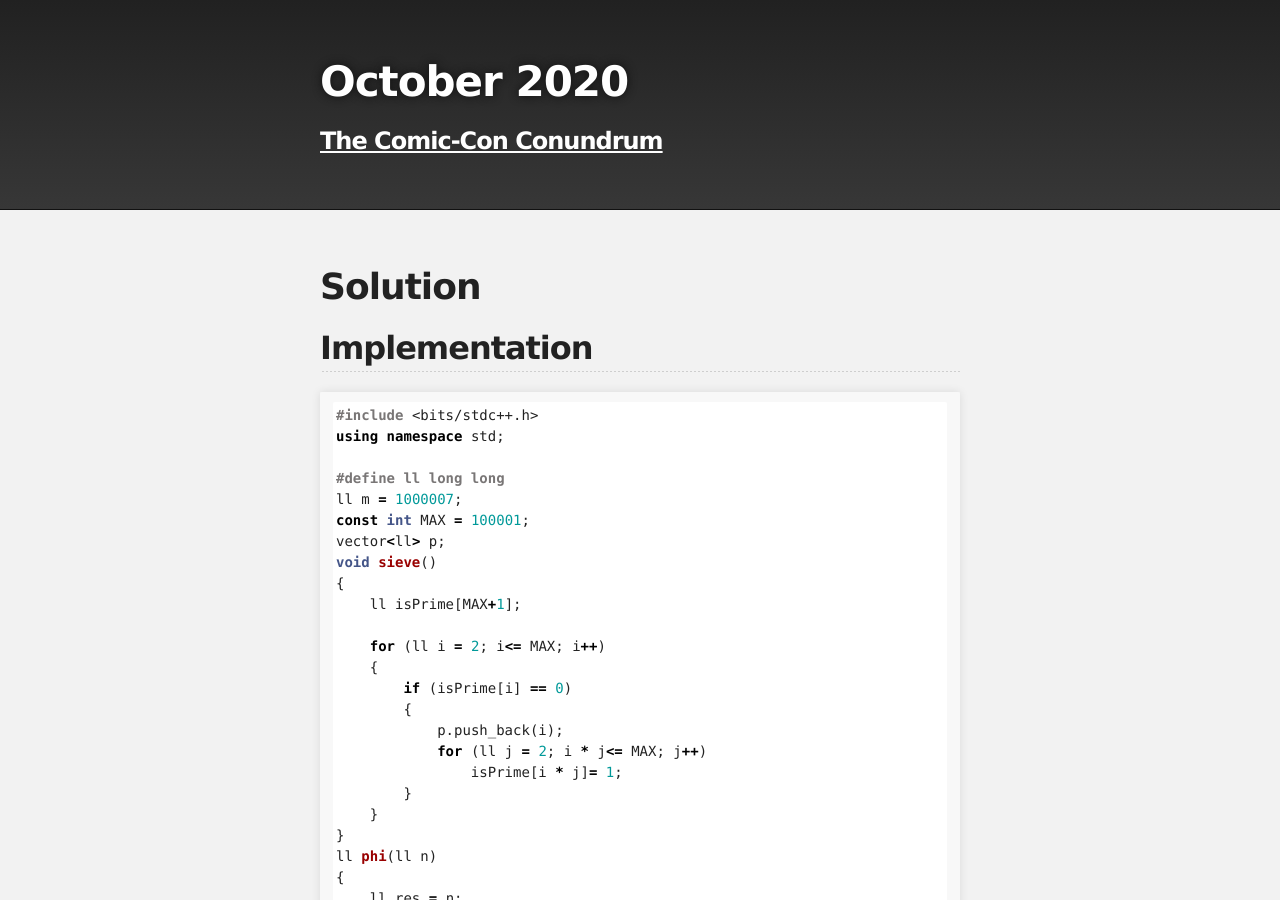
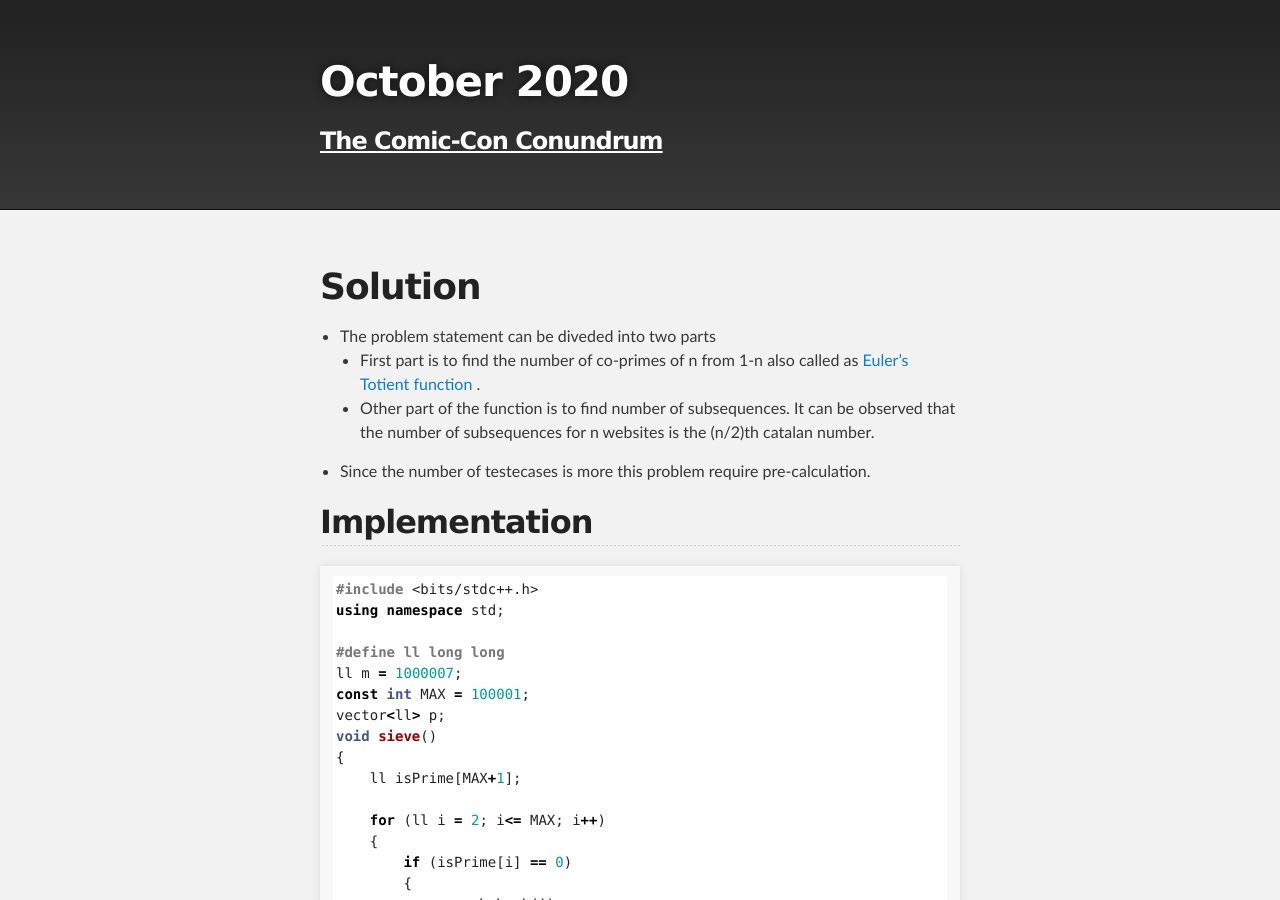
Before and after one commit to ieee-uvce-cs/ncode, a Jekyll site: the page built from editorials/October-2020/The-Comic-Con-Conundrum.md, in a window 1280 px wide and 900 px high. Built offline with Jekyll 4.4.1, drawn with Linux system fonts in a browser that asks for light colours.

````diff
--- a/editorials/October-2020/The-Comic-Con-Conundrum.md
+++ b/editorials/October-2020/The-Comic-Con-Conundrum.md
@@ -4,14 +4,17 @@ title: October 2020
 problem: The Comic-Con Conundrum
 link: https://www.hackerrank.com/contests/uvce-ncode-october-2020/challenges/q2-13
 ---
+
 # Solution
 
-
-
+- The problem statement can be diveded into two parts
+  - First part is to find the number of co-primes of n from 1-n also called as [Euler’s Totient function](/https://en.wikipedia.org/wiki/Euler%27s_totient_function) .
+  - Other part of the function is to find number of subsequences. It can be observed that the number of subsequences for n websites is the (n/2)th catalan number.
+- Since the number of testecases is more this problem require pre-calculation.
 
 ## Implementation
 
-~~~cpp
+```cpp
 #include <bits/stdc++.h>
 using namespace std;
 
@@ -92,4 +95,4 @@ int main()
     }
     return 0;
 }
-~~~
+```
````
Also changed, not shown: editorials/October-2020/The-Non-Newtonian-Negligence.md (+2 -0 lines), index.md (+2 -2 lines).
